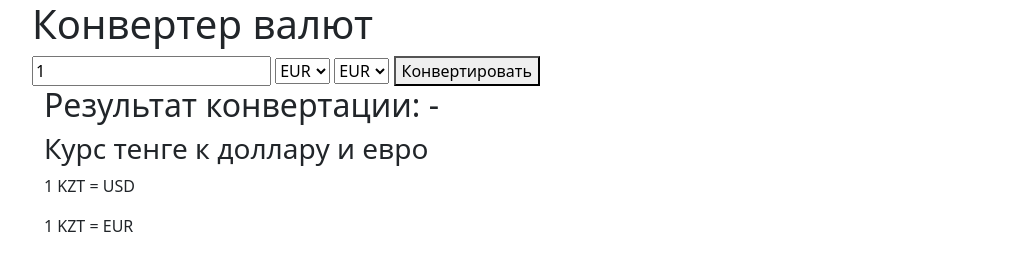
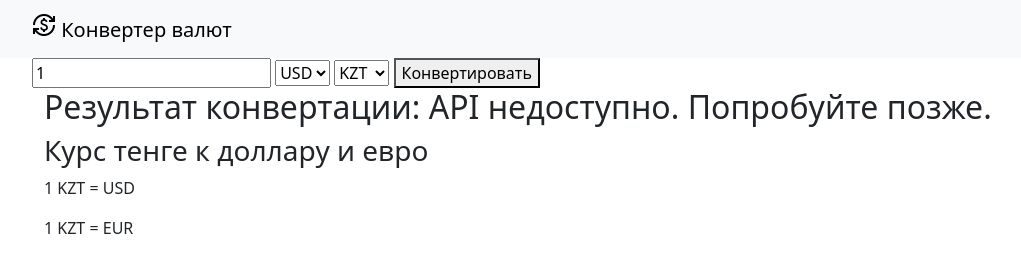
Before and after one commit to TonyDUNA/currency-onverter, a plain HTML site: page index.html in a window 1280 px wide. Both pictures are taken after a click on the button "Конвертировать". Shown: the whole page, without its empty margins (50-1071 px from the left). Drawn offline with nearby package versions, Linux system fonts and the light colour scheme; no server answers.

Commit message:
add error handling

```diff
--- a/index.html
+++ b/index.html
@@ -4,6 +4,7 @@
 <head>
   <meta charset="UTF-8">
   <meta name="viewport" content="width=device-width, initial-scale=1.0">
+  <link href="https://fonts.googleapis.com/icon?family=Material+Icons" rel="stylesheet">
   <link href="https://cdn.jsdelivr.net/npm/bootstrap@5.3.3/dist/css/bootstrap.min.css" rel="stylesheet"
     integrity="sha384-QWTKZyjpPEjISv5WaRU9OFeRpok6YctnYmDr5pNlyT2bRjXh0JMhjY6hW+ALEwIH" crossorigin="anonymous">
   <title>HW lesson13</title>
@@ -11,22 +12,38 @@
 
 
 <body>
+
+
+
+
+  <header>
+    <nav class="navbar bg-body-tertiary">
       <div class="container">
-    <h1>Конвертер валют</h1>
+        <a class="navbar-brand" href="#">
+          <span class="material-icons">
+            currency_exchange
+          </span>
+          Конвертер валют
+        </a>
+      </div>
+      </div>
+    </nav>
+    <div class="container">
+      <!-- <h1>Конвертер валют</h1> -->
       <form id="currencyConverterForm">
         <input type="number" id="amount" value="1" min="1">
         <select name="fromCurrency" id="fromCurrency">
+          <option value="USD">USD</option>
           <option value="EUR">EUR</option>
-        <option value="USD">USD</option>
           <option value="KZT">KZT</option>
-        <option value="KGS">KGS</option>
+          <option value="KZT">KZT</option>
           <option value="RUB">RUB</option>
         </select>
         <select name="toCurrency" id="toCurrency">
+          <option value="KZT">KZT</option>
           <option value="EUR">EUR</option>
           <option value="USD">USD</option>
-        <option value="KZT">KZT</option>
-        <option value="KZT">KZT</option>
+          <option value="KGS">KGS</option>
           <option value="RUB">RUB</option>
         </select>
 
--- a/script.js
+++ b/script.js
@@ -11,13 +11,19 @@ document.querySelector('#currencyConverterForm').addEventListener('submit', func
     axios.get(url)
       .then((res) => {
         rate = res.data.conversion_rates[toCurrency];
+        if (!rate) {
+          showError("Выбранная валютная пара не найдена.")
+          return;
+        }
+
         console.log(res.data.conversion_rates);
-        const convertedAmount = (amount * rate);
+        const convertedAmount = (amount * rate).toFixed(2);
 
         document.querySelector('#result').textContent = `${convertedAmount} ${toCurrency}`;
       })
       .catch((error) => {
-        console.error('errors:', error)
+        console.error('errors:', error);
+        showError("API недоступно. Попробуйте позже.")
       });
   }
 
@@ -37,4 +43,10 @@ async function showKztRate() {
       console.error('errors:', error)
     });
 }
+
+function showError(message) {
+  document.querySelector('#result').textContent = message;
+}
+
+
 window.onload = showKztRate;
```
Also changed, not shown: style.css (+8 -3 lines). Lines whose indentation alone changed are shown as unchanged.
